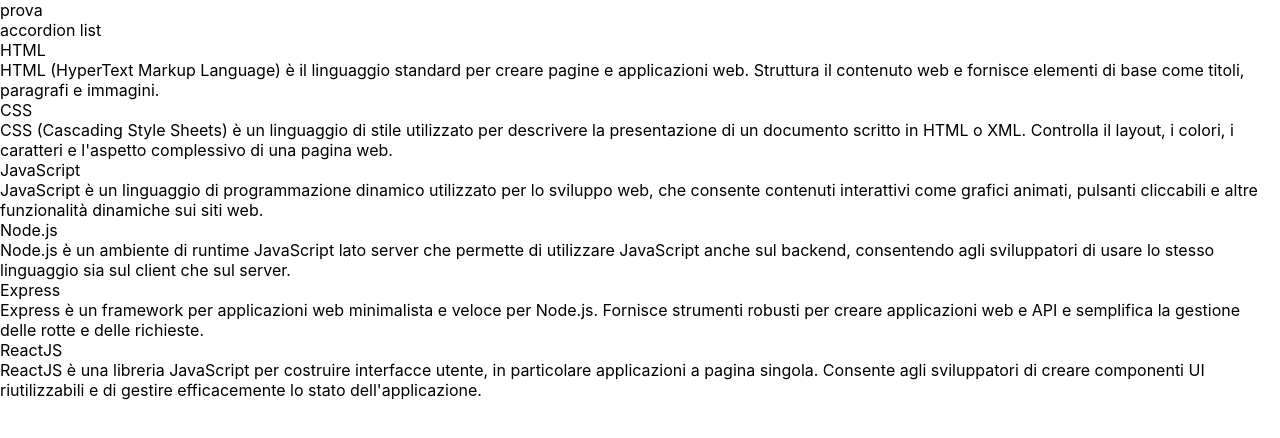
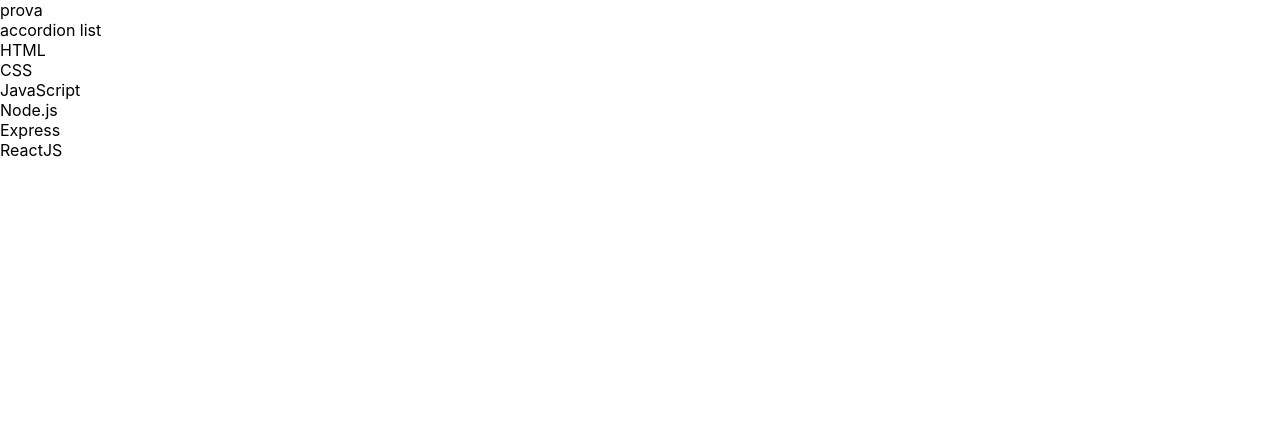
Before and after one commit to francescocifaldi/react-use-state, a React (Vite) app: page / in a window 1280 px wide. Shown: the top 438 px of the page. Built offline with nearby package versions, Linux system fonts and the light colour scheme.

Commit message:
ADD accordion logic

```diff
--- a/src/AccordionItem.jsx
+++ b/src/AccordionItem.jsx
@@ -1,13 +1,19 @@
+import { useState } from "react"
+
 export default function AccordionItem({ language, onClick, }) {
+    const [selected, setSelected] = useState(false)
     const { id, title, description } = language
+    function onToggle() {
+        setSelected(!selected)
+    }
     return (
-        <>
-            <div onClick={onClick}>
+        <div onClick={onToggle}>
+            <div>
                 {title}
             </div>
-            <div>
+            {selected && <div>
                 {description}
-            </div>
-        </>
+            </div>}
+        </div>
     )
 }
--- a/src/components/accordion/AccordionList.jsx
+++ b/src/components/accordion/AccordionList.jsx
@@ -1,26 +1,23 @@
-import { useState } from "react"
+
 import AccordionItem from "../../AccordionItem"
 import languages from "../../languages.js"
 
 export default function AccordionList() {
-    const [selected, setSelected] = useState(false)
-    function show() {
-        console.log('clicco')
-    }
+
     return (
         <>
             <div>
                 accordion list
             </div>
 
-            <ul>
+            <div>
                 {languages.map((language) => (
-                    <li key={language.id}>
-                        <AccordionItem onClick={show} language={language} />
-                    </li>
+                    <div key={language.id}>
+                        <AccordionItem language={language} />
+                    </div>
                 ))}
 
-            </ul>
+            </div>
         </>
     )
 }
```
